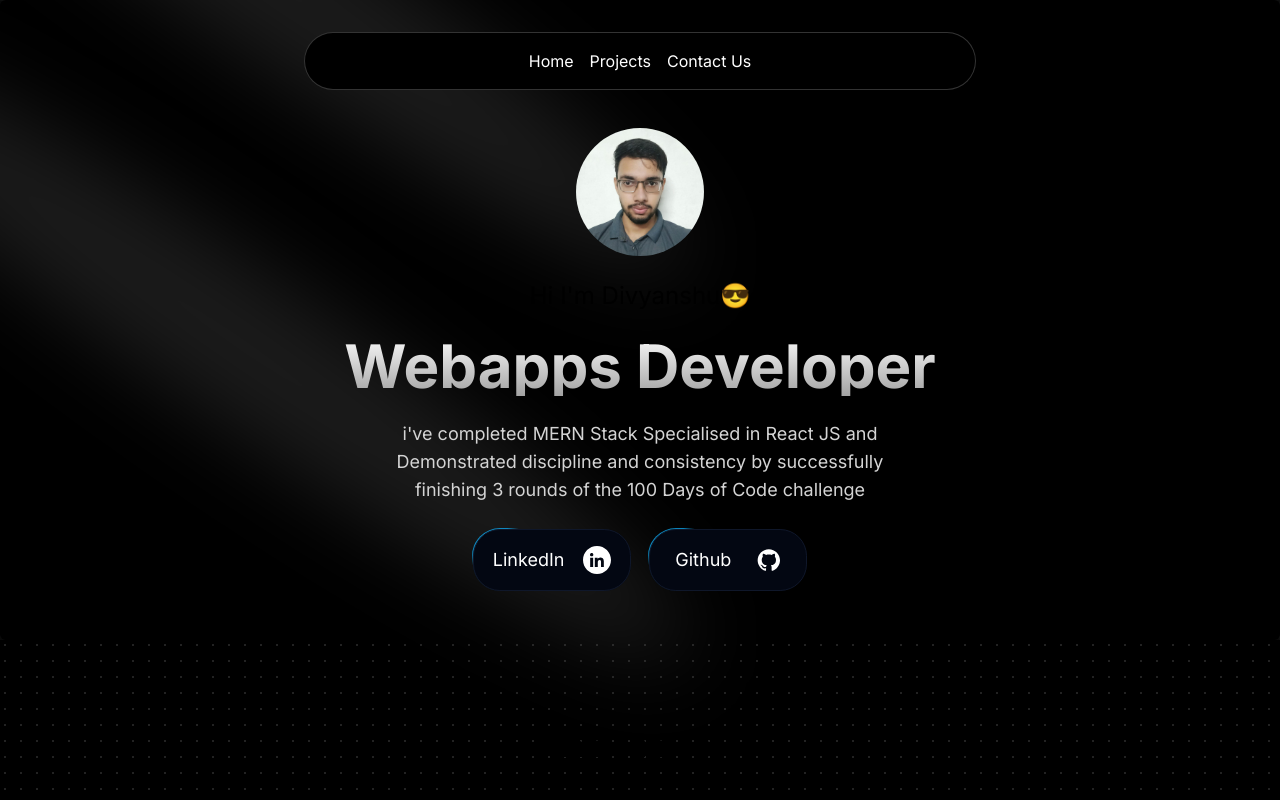
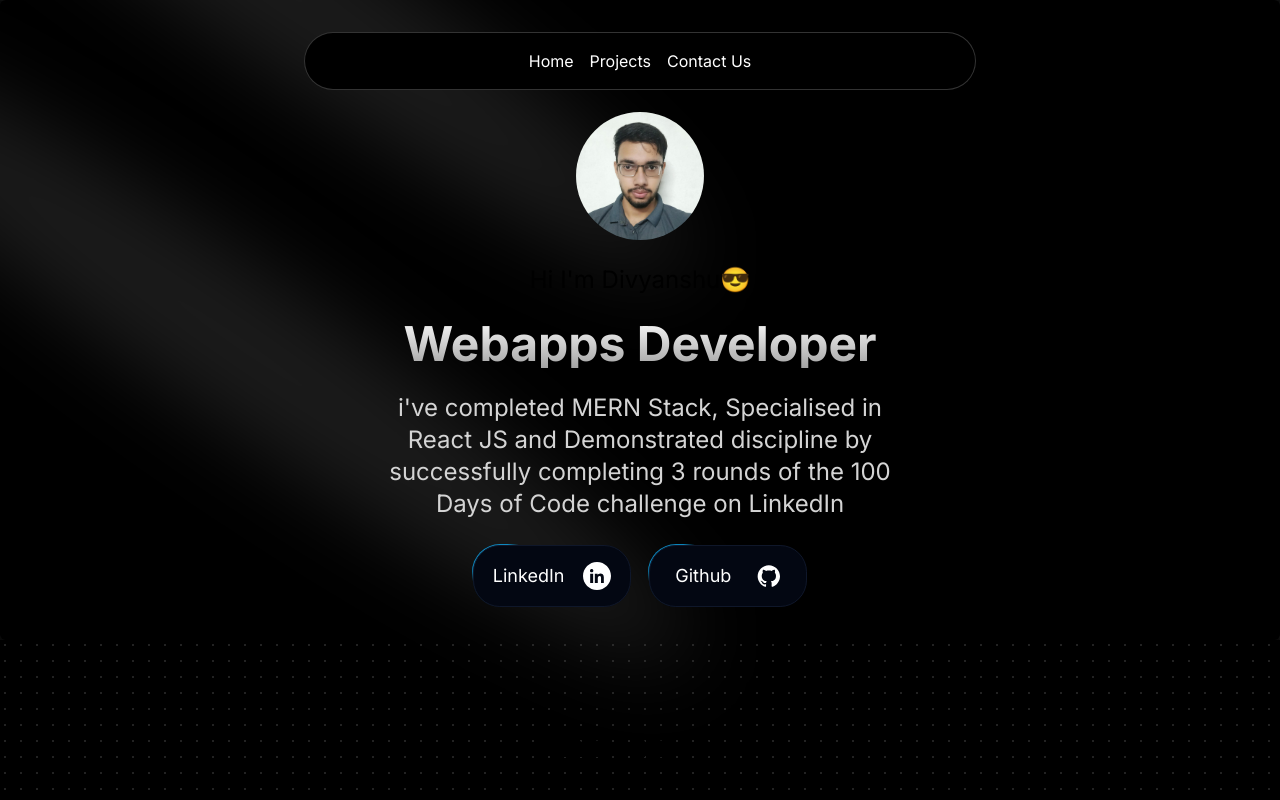
Before and after one commit to sahu-divyanshu/portfoliowebsite, a Next.js app: page / in a window 1280 px wide. Shown: the top 800 px of the page. Built offline with nearby package versions, Linux system fonts and the light colour scheme.

Commit message:
hero updated

```diff
--- a/src/components/HeroSection.tsx
+++ b/src/components/HeroSection.tsx
@@ -24,8 +24,8 @@ export default function HeroSection() {
       <Image className="h-32 w-32 mt-20 object-cover rounded-full m-auto" src={ds} alt="logo image" />
 
         <h1 className='text-2xl md:my-6 my-2'>Hi I&apos;m Divyanshu😎</h1>
-        <h1 className=' md:my-6 my-2 text-3xl md:text-6xl font-bold bg-clip-text text-transparent bg-gradient-to-b from-neutral-50 to-neutral-400'> Webapps Developer</h1>
-        <p className='md:mt-4 font-normal text-base md:text-lg text-neutral-300 max-w-lg mx-auto'>i&apos;ve completed MERN Stack Specialised in React JS and Demonstrated discipline and consistency by successfully finishing 3 rounds of the 100 Days of Code challenge</p>
+        <h1 className=' md:my-6 my-2 text-2xl md:text-5xl font-bold bg-clip-text text-transparent bg-gradient-to-b from-neutral-50 to-neutral-400'> Webapps Developer</h1>
+        <p className='md:mt-4 font-normal md:text-2xl text-lg text-neutral-300 max-w-lg mx-auto'>i&apos;ve completed MERN Stack, Specialised in React JS and Demonstrated discipline by successfully completing 3 rounds of the 100 Days of Code challenge on LinkedIn</p>
         <div className="md:mt-6 mt-4 justify-center flex flex-wrap space-x-4">
             <Link href={'https://www.linkedin.com/in/divyanshu-sahu-820467245/'}>
                 <Button borderRadius='1.75rem' className="bg-gray-950 text-white border-slate-900 flex justify-evenly">
```
